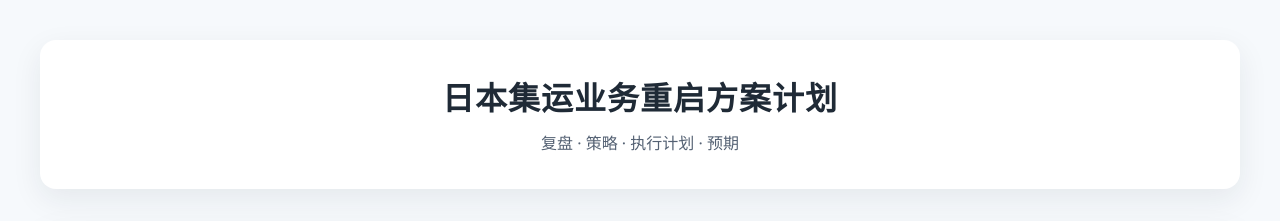
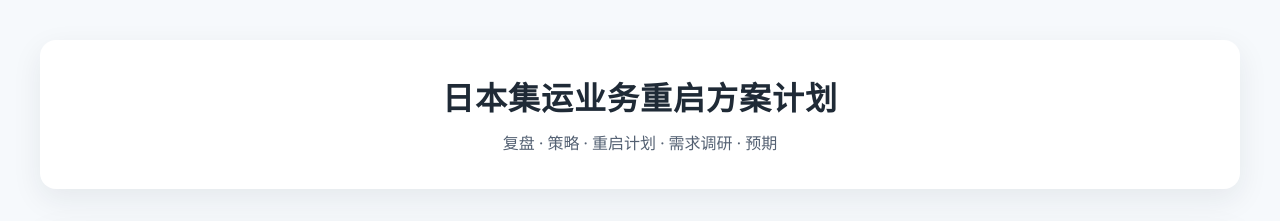
Before and after one commit to xl76888/japan-freight-report, a plain HTML site: page index.html in a window 1280 px wide. Shown: the top 221 px of the page. Drawn offline with Linux system fonts and the light colour scheme.

Commit message:
Update HTML content

```diff
--- a/index.html
+++ b/index.html
@@ -577,7 +577,7 @@
 <body>
   <header>
     <h1>日本集运业务重启方案计划</h1>
-    <p>复盘 · 策略 · 执行计划 · 预期</p>
+    <p>复盘 · 策略 · 重启计划 · 需求调研 · 预期</p>
   </header>
 
   <main>
```
